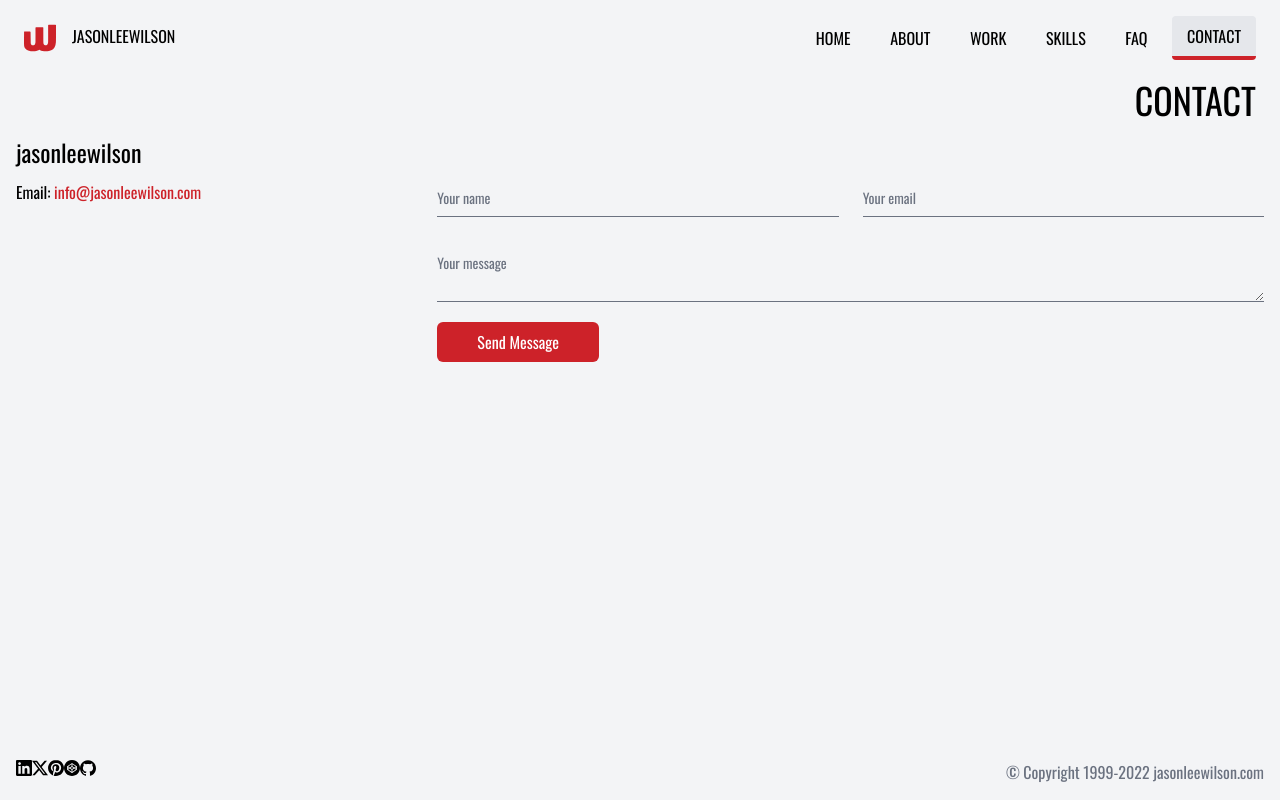
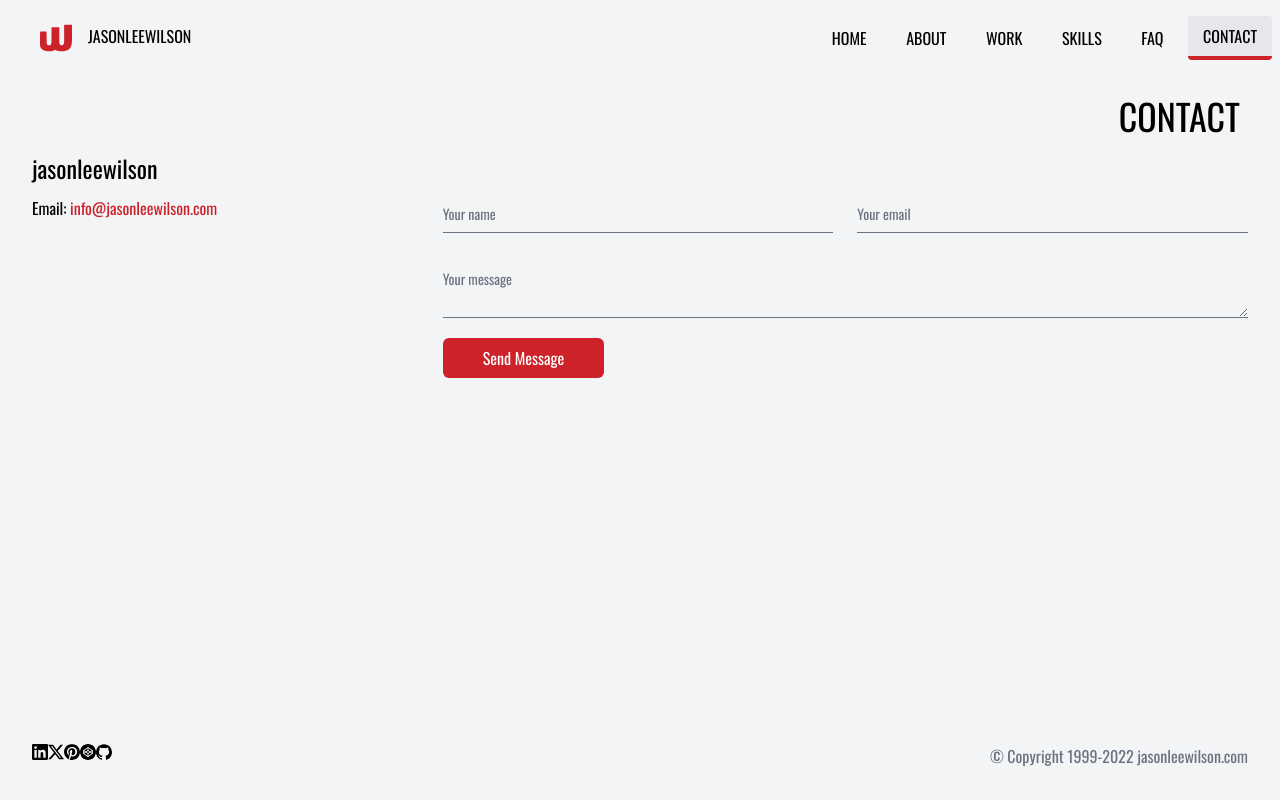
Before and after one commit to jasonleewilson/jasonleewilson, a Next.js app: page /contact in a window 1280 px wide. Built offline with nearby package versions, Linux system fonts and the light colour scheme.

Commit message:
updated form

```diff
--- a/src/app/contact/page.tsx
+++ b/src/app/contact/page.tsx
@@ -30,8 +30,12 @@
               method='post'
               className='mt-10'
               data-netlify='true'
-              //issue netlify
             >
+              <input
+                type='hidden'
+                name='form-jasonleewilson'
+                value='contact'
+              ></input>
               <div className='grid gap-6 sm:grid-cols-2'>
                 <div className='relative z-0'>
                   <input
--- a/src/app/layout.tsx
+++ b/src/app/layout.tsx
@@ -36,7 +36,7 @@
       <GoogleTagManager gtmId='GTM-N6T8XD' />
       {/* <body className='flex flex-col h-screen bg-gray-50'> */}
       <body className={myFont.className}>
-        <div className='flex flex-col h-screen bg-gray-100'>
+        <div className='flex flex-col h-screen bg-gray-100 p-4'>
           <Navbar />
           {children}
           <Footer />
```
